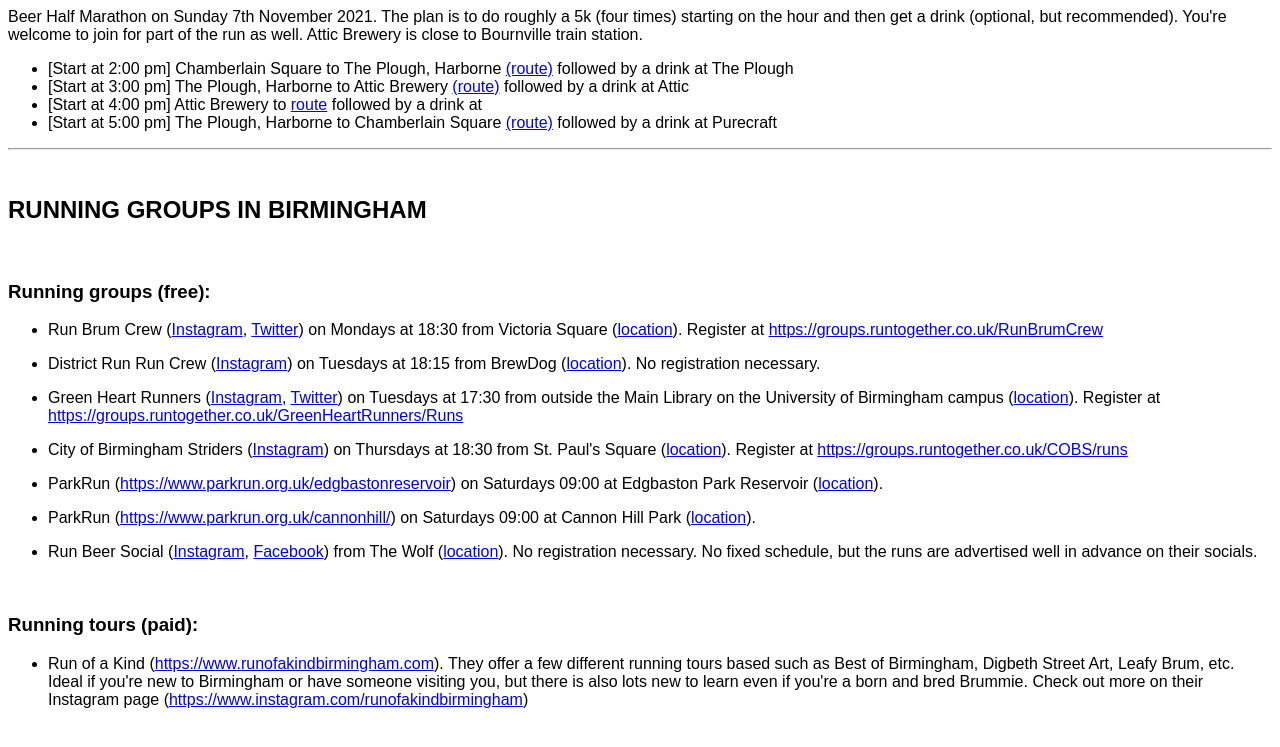
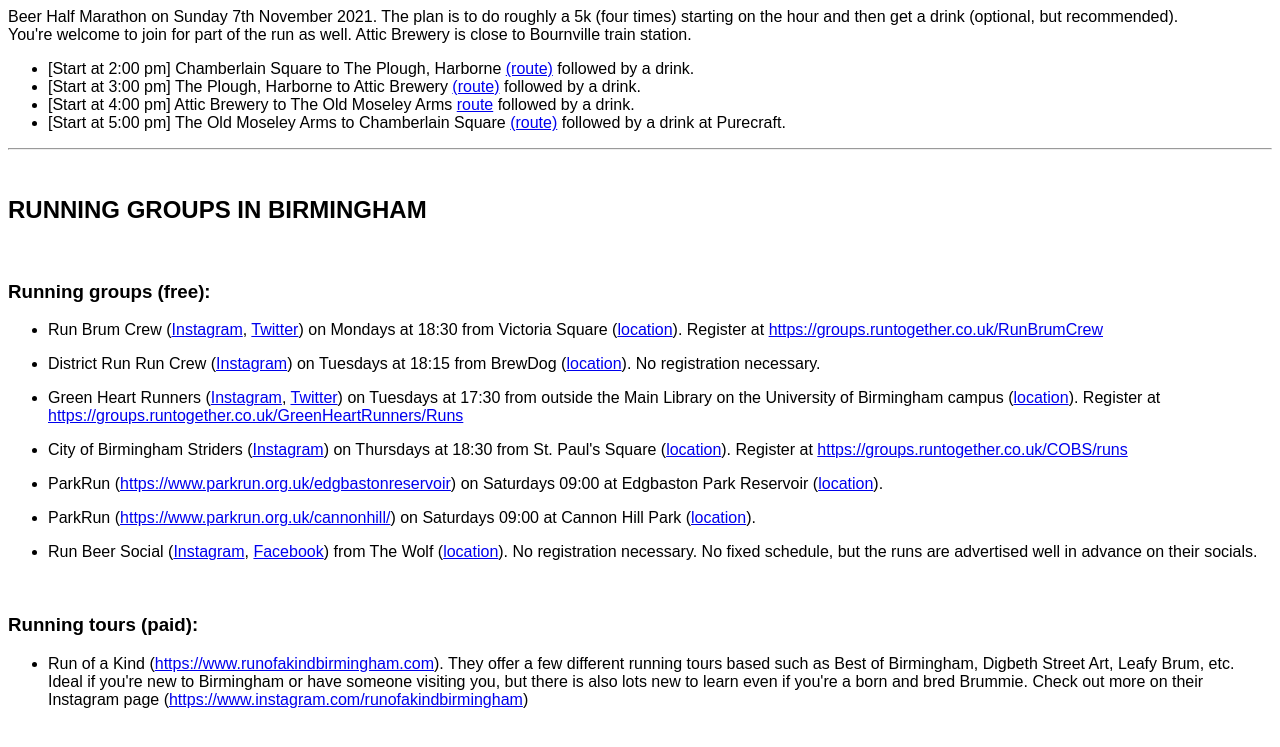
Before and after one commit to rajeshchitnis/rajeshchitnis.github.io, a Jekyll site: the page running.html, which Jekyll copies as it is, in a window 1280 px wide. Shown: the top 747 px of the page. Built offline with Jekyll 4.4.1, drawn with Linux system fonts in a browser that asks for light colours.

Commit message:
Update running.html

```diff
--- a/running.html
+++ b/running.html
@@ -52,16 +52,18 @@
 
 Beer Half Marathon on Sunday 7th November 2021. The plan is to do roughly a 5k (four times) starting on the hour and then get a drink (optional, but recommended).
 
+<br>
+
 You're welcome to join for part of the run as well. Attic Brewery is close to Bournville train station.
 <ul>
 
-<li> [Start at 2:00 pm] Chamberlain Square to The Plough, Harborne <a href="https://goo.gl/maps/c1D3P6WJMDUHExoW7">(route)</a> followed by a drink at The Plough
+<li> [Start at 2:00 pm] Chamberlain Square to The Plough, Harborne <a href="https://goo.gl/maps/c1D3P6WJMDUHExoW7">(route)</a> followed by a drink.
 
-<li> [Start at 3:00 pm] The Plough, Harborne to Attic Brewery <a href="https://goo.gl/maps/dGzq83bCznPsSr1M8">(route)</a> followed by a drink at Attic
+<li> [Start at 3:00 pm] The Plough, Harborne to Attic Brewery <a href="https://goo.gl/maps/dGzq83bCznPsSr1M8">(route)</a> followed by a drink.
 
-<li> [Start at 4:00 pm] Attic Brewery to  <a href="https://goo.gl/maps/c1D3P6WJMDUHExoW7">route</a> followed by a drink at
+<li> [Start at 4:00 pm] Attic Brewery to The Old Moseley Arms <a href="https://goo.gl/maps/c1D3P6WJMDUHExoW7">route</a> followed by a drink.
 
-<li> [Start at 5:00 pm] The Plough, Harborne to Chamberlain Square <a href="https://goo.gl/maps/c1D3P6WJMDUHExoW7">(route)</a> followed by a drink at Purecraft
+<li> [Start at 5:00 pm] The Old Moseley Arms to Chamberlain Square <a href="https://goo.gl/maps/c1D3P6WJMDUHExoW7">(route)</a> followed by a drink at Purecraft.
 
 </ul>
 
```
